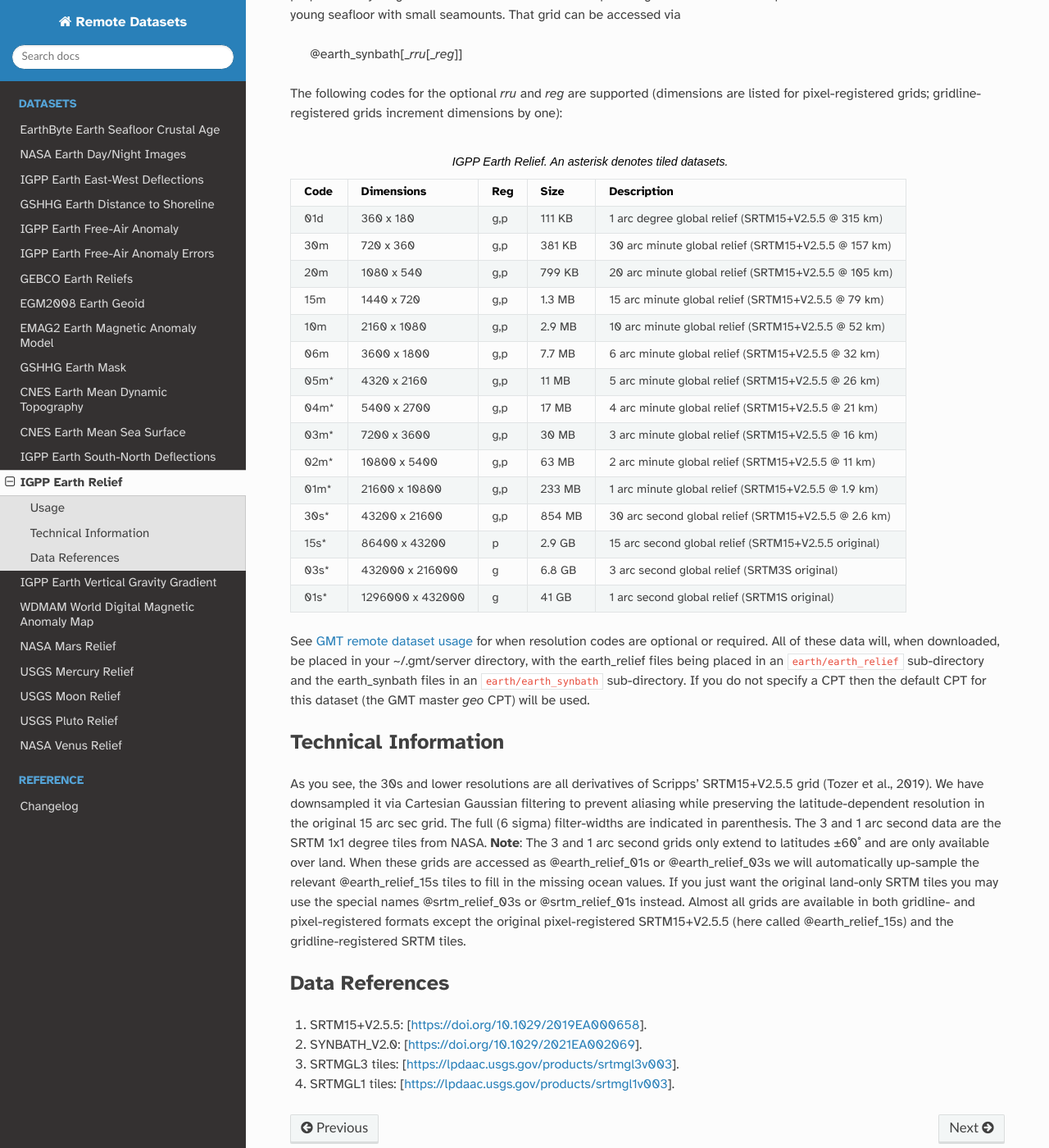
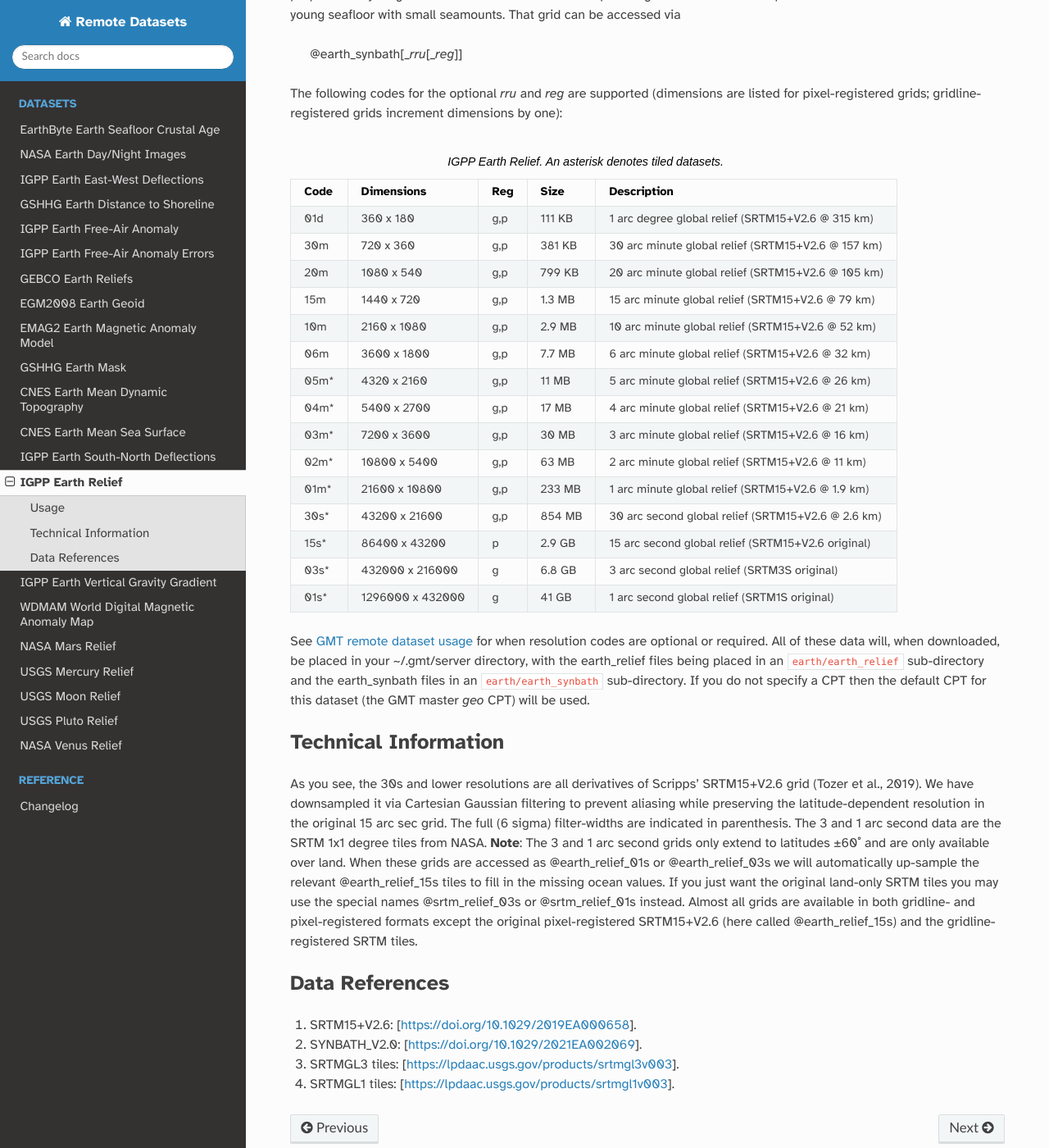
Before and after one commit to GenericMappingTools/remote-datasets, a Sphinx documentation site: the page built from docs/earth-relief.rst, in a window 1280 px wide and 1400 px high, scrolled down 705 px. Shown: the whole window at 82% size. Built offline with Sphinx 7.4.7 and the Read the Docs theme 2.0.0, drawn with Linux system fonts in a browser that asks for light colours.

Commit message:
Update info to SRTM15+_v2.6 (#118)
* Update information

* Update date in changes.rst

```diff
--- a/docs/changes.rst
+++ b/docs/changes.rst
@@ -1,5 +1,10 @@
 Changelog
 ---------
+
+2024-05-20
+^^^^^^^^^^
+
+- ``earth_relief``: Update dataset source from 2.5.5 to 2.6.
 
 2024-01-07
 ^^^^^^^^^^
--- a/docs/earth-relief.rst
+++ b/docs/earth-relief.rst
@@ -35,19 +35,19 @@ for pixel-registered grids; gridline-registered grids increment dimensions by on
   ==== ================= === =======  ==================================================
   Code Dimensions        Reg Size     Description
   ==== ================= === =======  ==================================================
-  01d       360 x    180 g,p  111 KB  1 arc degree global relief (SRTM15+V2.5.5 @ 315 km)
-  30m       720 x    360 g,p  381 KB  30 arc minute global relief (SRTM15+V2.5.5 @ 157 km)
-  20m      1080 x    540 g,p  799 KB  20 arc minute global relief (SRTM15+V2.5.5 @ 105 km)
-  15m      1440 x    720 g,p  1.3 MB  15 arc minute global relief (SRTM15+V2.5.5 @ 79 km)
-  10m      2160 x   1080 g,p  2.9 MB  10 arc minute global relief (SRTM15+V2.5.5 @ 52 km)
-  06m      3600 x   1800 g,p  7.7 MB  6 arc minute global relief (SRTM15+V2.5.5 @ 32 km)
-  05m*     4320 x   2160 g,p   11 MB  5 arc minute global relief (SRTM15+V2.5.5 @ 26 km)
-  04m*     5400 x   2700 g,p   17 MB  4 arc minute global relief (SRTM15+V2.5.5 @ 21 km)
-  03m*     7200 x   3600 g,p   30 MB  3 arc minute global relief (SRTM15+V2.5.5 @ 16 km)
-  02m*    10800 x   5400 g,p   63 MB  2 arc minute global relief (SRTM15+V2.5.5 @ 11 km)
-  01m*    21600 x  10800 g,p  233 MB  1 arc minute global relief (SRTM15+V2.5.5 @ 1.9 km)
-  30s*    43200 x  21600 g,p  854 MB  30 arc second global relief (SRTM15+V2.5.5 @ 2.6 km)
-  15s*    86400 x  43200 p    2.9 GB  15 arc second global relief (SRTM15+V2.5.5 original)
+  01d       360 x    180 g,p  111 KB  1 arc degree global relief (SRTM15+V2.6 @ 315 km)
+  30m       720 x    360 g,p  381 KB  30 arc minute global relief (SRTM15+V2.6 @ 157 km)
+  20m      1080 x    540 g,p  799 KB  20 arc minute global relief (SRTM15+V2.6 @ 105 km)
+  15m      1440 x    720 g,p  1.3 MB  15 arc minute global relief (SRTM15+V2.6 @ 79 km)
+  10m      2160 x   1080 g,p  2.9 MB  10 arc minute global relief (SRTM15+V2.6 @ 52 km)
+  06m      3600 x   1800 g,p  7.7 MB  6 arc minute global relief (SRTM15+V2.6 @ 32 km)
+  05m*     4320 x   2160 g,p   11 MB  5 arc minute global relief (SRTM15+V2.6 @ 26 km)
+  04m*     5400 x   2700 g,p   17 MB  4 arc minute global relief (SRTM15+V2.6 @ 21 km)
+  03m*     7200 x   3600 g,p   30 MB  3 arc minute global relief (SRTM15+V2.6 @ 16 km)
+  02m*    10800 x   5400 g,p   63 MB  2 arc minute global relief (SRTM15+V2.6 @ 11 km)
+  01m*    21600 x  10800 g,p  233 MB  1 arc minute global relief (SRTM15+V2.6 @ 1.9 km)
+  30s*    43200 x  21600 g,p  854 MB  30 arc second global relief (SRTM15+V2.6 @ 2.6 km)
+  15s*    86400 x  43200 p    2.9 GB  15 arc second global relief (SRTM15+V2.6 original)
   03s*   432000 x 216000 g    6.8 GB  3 arc second global relief (SRTM3S original)
   01s*  1296000 x 432000 g     41 GB  1 arc second global relief (SRTM1S original)
   ==== ================= === =======  ==================================================
@@ -61,7 +61,7 @@ do not specify a CPT then the default CPT for this dataset (the GMT master *geo*
 Technical Information
 ~~~~~~~~~~~~~~~~~~~~~
 
-As you see, the 30s and lower resolutions are all derivatives of Scripps' SRTM15+V2.5.5 grid
+As you see, the 30s and lower resolutions are all derivatives of Scripps' SRTM15+V2.6 grid
 (Tozer et al., 2019). We have downsampled it via Cartesian Gaussian filtering to prevent
 aliasing while preserving the latitude-dependent resolution in the original 15 arc sec grid.
 The full (6 sigma) filter-widths are indicated in parenthesis. The 3 and 1 arc second data
@@ -71,12 +71,12 @@ to latitudes ±60˚ and are only available over land. When these grids are acces
 tiles to fill in the missing ocean values. If you just want the original land-only SRTM tiles
 you may use the special names @srtm_relief_03s or @srtm_relief_01s instead. Almost all grids
 are available in both gridline- and pixel-registered formats except the original pixel-registered
-SRTM15+V2.5.5 (here called @earth_relief_15s) and the gridline-registered SRTM tiles.
+SRTM15+V2.6 (here called @earth_relief_15s) and the gridline-registered SRTM tiles.
 
 Data References
 ~~~~~~~~~~~~~~~
 
-#. SRTM15+V2.5.5: [https://doi.org/10.1029/2019EA000658].
+#. SRTM15+V2.6: [https://doi.org/10.1029/2019EA000658].
 #. SYNBATH_V2.0: [https://doi.org/10.1029/2021EA002069].
 #. SRTMGL3 tiles: [https://lpdaac.usgs.gov/products/srtmgl3v003].
 #. SRTMGL1 tiles: [https://lpdaac.usgs.gov/products/srtmgl1v003].
```
